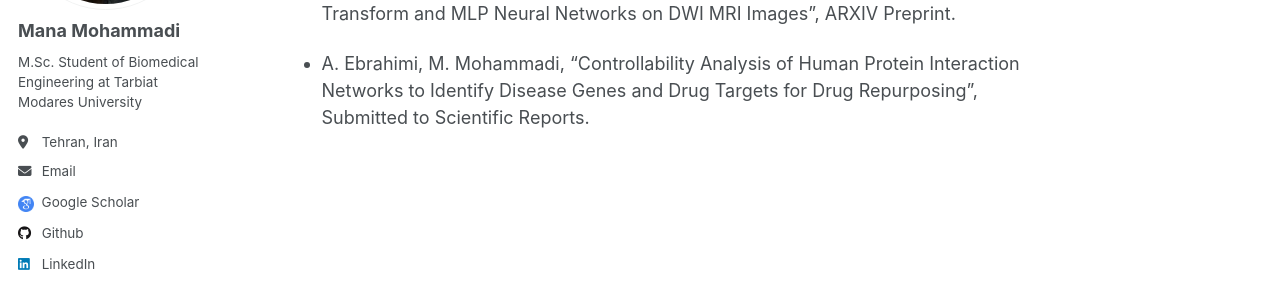
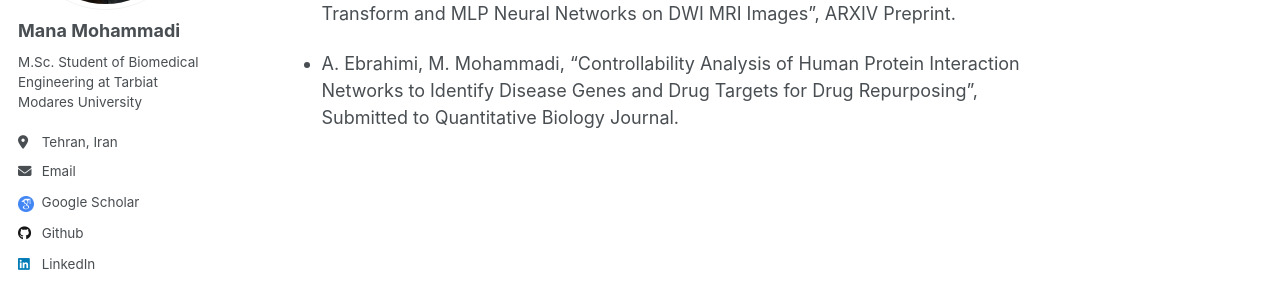
Before and after one commit to manamoha/manamoha.github.io, a Jekyll site: the page built from _pages/publications.md, in a window 1280 px wide. Shown: the part 271-571 px from the top of the page. Built offline with Jekyll 4.4.1, drawn with Linux system fonts in a browser that asks for light colours.

Commit message:
modified:   _pages/publications.md

```diff
--- a/_pages/publications.md
+++ b/_pages/publications.md
@@ -14,4 +14,4 @@ Discrete Mathematics and Its Application*, Published.
 Neural Networks on DWI MRI Images", ARXIV Preprint.
 
 - A. Ebrahimi, M. Mohammadi, "Controllability Analysis of Human Protein Interaction Networks to Identify
-Disease Genes and Drug Targets for Drug Repurposing", Submitted to Scientific Reports.
+Disease Genes and Drug Targets for Drug Repurposing", Submitted to Quantitative Biology Journal.
```
